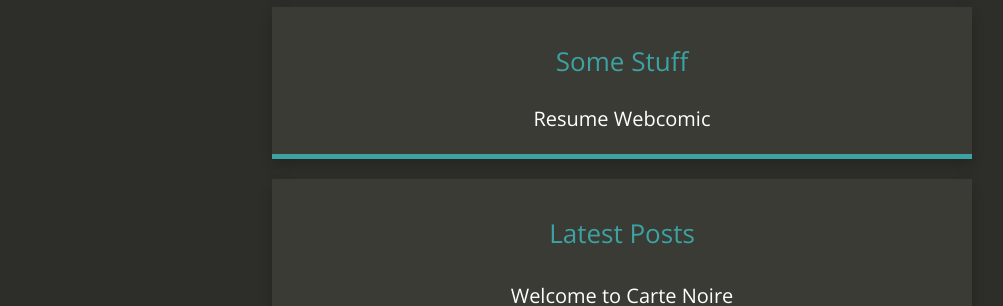
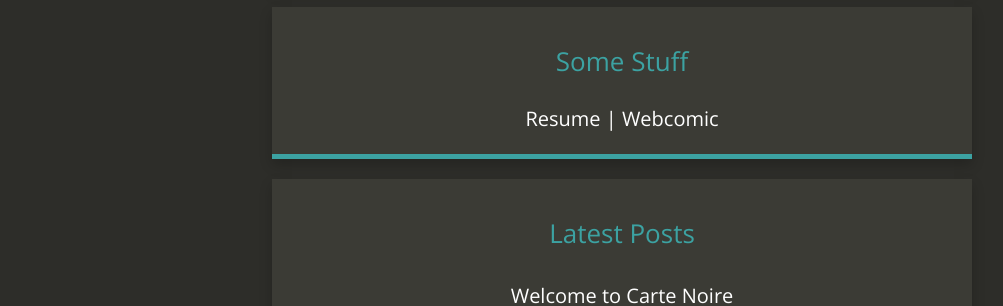
Before and after one commit to HermanMartinus/HermanMartinus.github.io, a Jekyll site: the page built from index.html, in a window 1280 px wide. Shown: the part 433-739 px from the top of the page, without its empty margins (18-1021 px from the left). Built offline with Jekyll 4.4.1, drawn with Linux system fonts in a browser that asks for light colours; nearby versions of some CDN libraries.

Commit message:
Updated content

```diff
--- a/index.html
+++ b/index.html
@@ -27,7 +27,7 @@ make-smaller-titles: true
 
         <h2>Some Stuff</h2>
 
-        <a href="{{ site.resume }}">Resume</a>
+        <a href="{{ site.resume }}">Resume</a> |
         <a href="{{ site.tumblr }}">Webcomic</a>
 
       </div>
```
